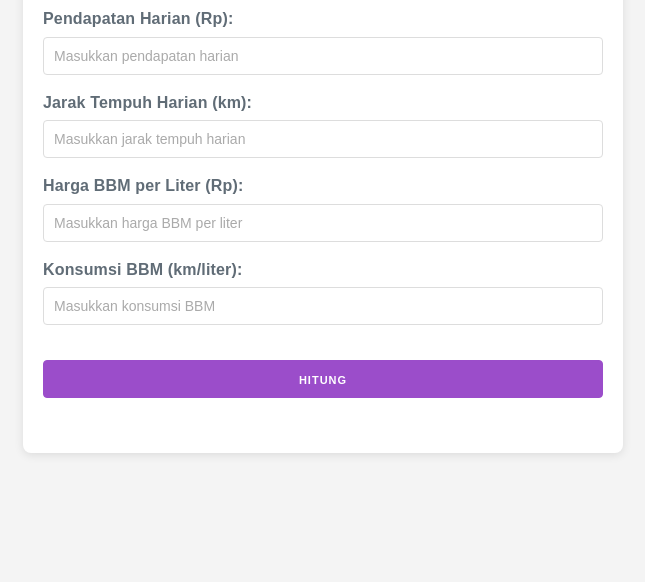
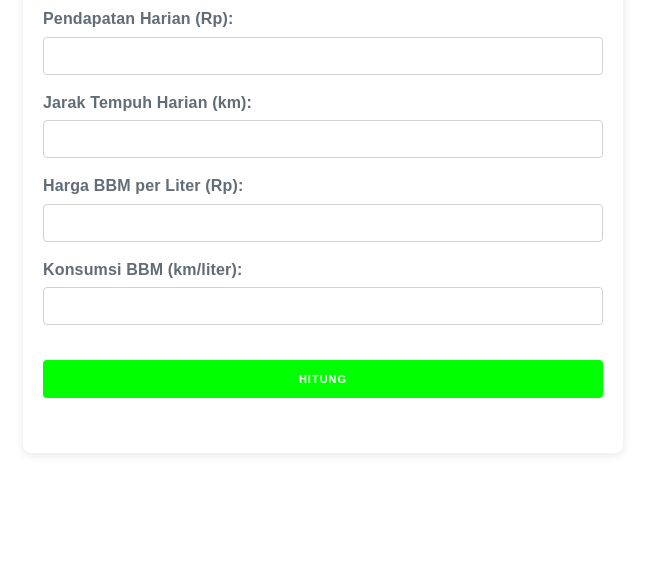
Before and after one commit to rayhanhfz/ojol, a plain HTML site: page index.html in a window 1280 px wide. Shown: the part 218-800 px from the top of the page, without its empty margins (317-962 px from the left). Drawn offline with nearby package versions, Linux system fonts and the light colour scheme.

Commit message:
Update index.html

```diff
--- a/index.html
+++ b/index.html
@@ -13,7 +13,7 @@
             align-items: center;
             height: 100vh;
             margin: 0;
-            background-color: #f4f4f4;
+            /* background: linear-gradient(45deg, #00FF00, #FF7F00); Gradient hijau muda ke oranye */
             font-family: Arial, sans-serif;
         }
         .container {
@@ -26,6 +26,7 @@
         }
         h1 {
             text-align: center;
+            color: #333; /* Warna teks judul */
         }
         form label, form input, form button {
             width: 100%;
@@ -33,23 +34,17 @@
         }
         form button {
             margin-top: 20px;
+            background-color: #00FF00; /* Hijau muda */
+            border: none;
+            color: white;
+            cursor: pointer;
+        }
+        form button:hover {
+            background-color: #FF7F00; /* Oranye saat hover */
         }
         #hasil h2 {
             margin-top: 30px;
             text-align: center;
-        }
-        input[type="number"] {
-            padding: 10px;
-            font-size: 16px;
-            border-radius: 4px;
-            border: 1px solid #ddd;
-        }
-        input[type="number"]:focus {
-            outline-color: #4CAF50;
-        }
-        input::placeholder {
-            font-size: 14px;
-            color: #aaa;
         }
         @media (max-width: 768px) {
             .container {
@@ -68,12 +63,20 @@
             return amount.toLocaleString('id-ID', { style: 'currency', currency: 'IDR' });
         }
 
+        // Function to format the input value with a thousand separator
+        function formatInputCurrency(event) {
+            let input = event.target;
+            let value = input.value.replace(/[^0-9]/g, ''); // Remove non-numeric characters
+            value = value.replace(/\B(?=(\d{3})+(?!\d))/g, '.'); // Add thousand separators
+            input.value = value ? 'Rp ' + value : ''; // Prefix with 'Rp'
+        }
+
         // Function to calculate earnings
         function hitungPendapatan() {
             // Get input values and ensure they are numbers
-            const pendapatan = parseFloat(document.getElementById('pendapatan').value);
+            const pendapatan = parseFloat(document.getElementById('pendapatan').value.replace(/[^\d.-]/g, ''));
             const jarakTempuh = parseFloat(document.getElementById('jarak_tempuh').value);
-            const hargaBBM = parseFloat(document.getElementById('harga_bbm').value);
+            const hargaBBM = parseFloat(document.getElementById('harga_bbm').value.replace(/[^\d.-]/g, ''));
             const konsumsiBBM = parseFloat(document.getElementById('konsumsi_bbm').value);
 
             // Input validation
@@ -115,16 +118,16 @@
         <h1>Kalkulator Pendapatan Ojol</h1>
         <form onsubmit="event.preventDefault(); hitungPendapatan();">
             <label for="pendapatan">Pendapatan Harian (Rp):</label>
-            <input type="number" id="pendapatan" name="pendapatan" placeholder="Masukkan pendapatan harian" required step="1000">
+            <input type="text" id="pendapatan" name="pendapatan" oninput="formatInputCurrency(event)" required>
 
             <label for="jarak_tempuh">Jarak Tempuh Harian (km):</label>
-            <input type="number" id="jarak_tempuh" name="jarak_tempuh" placeholder="Masukkan jarak tempuh harian" required step="0.1">
+            <input type="number" id="jarak_tempuh" name="jarak_tempuh" required>
 
             <label for="harga_bbm">Harga BBM per Liter (Rp):</label>
-            <input type="number" id="harga_bbm" name="harga_bbm" placeholder="Masukkan harga BBM per liter" required step="100">
+            <input type="text" id="harga_bbm" name="harga_bbm" oninput="formatInputCurrency(event)" required>
 
             <label for="konsumsi_bbm">Konsumsi BBM (km/liter):</label>
-            <input type="number" id="konsumsi_bbm" name="konsumsi_bbm" placeholder="Masukkan konsumsi BBM" required step="0.1">
+            <input type="number" id="konsumsi_bbm" name="konsumsi_bbm" required>
 
             <button type="submit">Hitung</button>
         </form>
```
